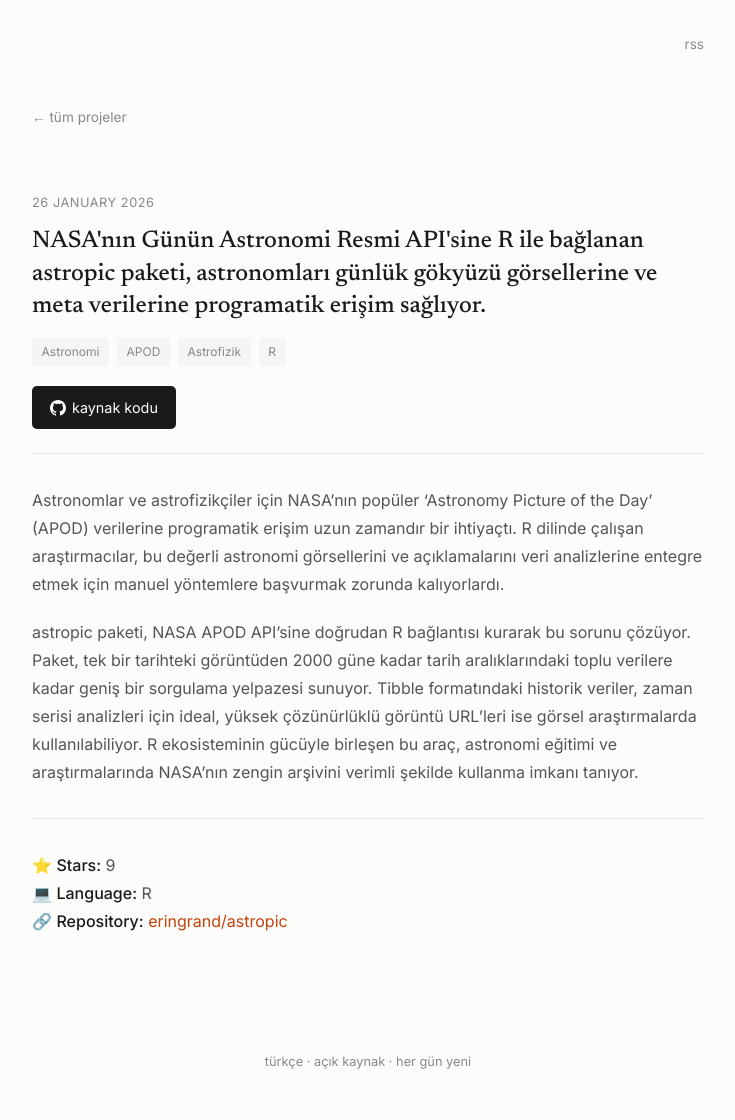
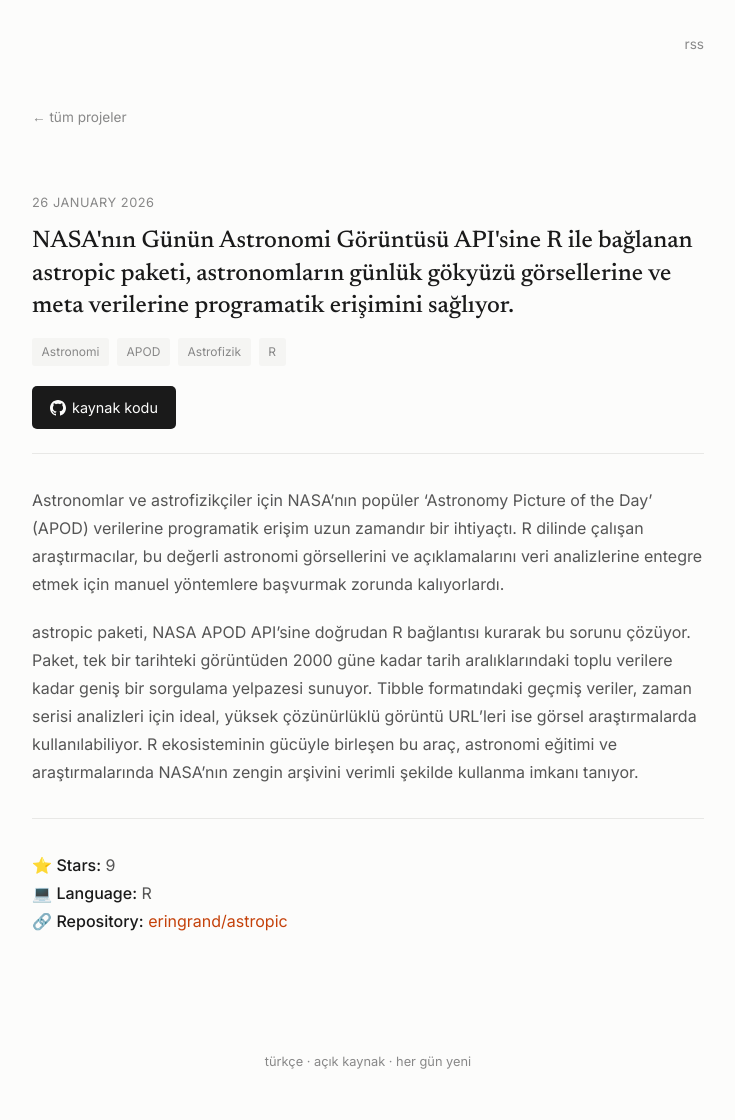
Before and after one commit to ArifSolmaz/repo, a Jekyll site: the page built from docs/_posts/2026-01-26-astropic.md, in a window 1280 px wide. Shown: the whole page, without its empty margins (272-1007 px from the left). Built offline with Jekyll 4.4.1, drawn with Linux system fonts in a browser that asks for light colours.

Commit message:
Update 2026-01-26-astropic.md via admin panel

```diff
--- a/docs/_posts/2026-01-26-astropic.md
+++ b/docs/_posts/2026-01-26-astropic.md
@@ -1,7 +1,6 @@
 ---
 layout: post
-title: "NASA'nın Günün Astronomi Resmi API'sine R ile bağlanan astropic paketi, astronomları günlük gökyüzü görsellerine ve meta verilerine programatik erişim sağlıyor."
-
+title: "NASA'nın Günün Astronomi Görüntüsü API'sine R ile bağlanan astropic paketi, astronomların günlük gökyüzü görsellerine ve meta verilerine programatik erişimini sağlıyor."
 repo_url: "https://github.com/eringrand/astropic"
 tags: ["Astronomi", "APOD", "Astrofizik", "R"]
 date: 2026-01-26 08:30:58 +0300
@@ -9,7 +8,7 @@
 
 Astronomlar ve astrofizikçiler için NASA'nın popüler 'Astronomy Picture of the Day' (APOD) verilerine programatik erişim uzun zamandır bir ihtiyaçtı. R dilinde çalışan araştırmacılar, bu değerli astronomi görsellerini ve açıklamalarını veri analizlerine entegre etmek için manuel yöntemlere başvurmak zorunda kalıyorlardı.
 
-astropic paketi, NASA APOD API'sine doğrudan R bağlantısı kurarak bu sorunu çözüyor. Paket, tek bir tarihteki görüntüden 2000 güne kadar tarih aralıklarındaki toplu verilere kadar geniş bir sorgulama yelpazesi sunuyor. Tibble formatındaki historik veriler, zaman serisi analizleri için ideal, yüksek çözünürlüklü görüntü URL'leri ise görsel araştırmalarda kullanılabiliyor. R ekosisteminin gücüyle birleşen bu araç, astronomi eğitimi ve araştırmalarında NASA'nın zengin arşivini verimli şekilde kullanma imkanı tanıyor.
+astropic paketi, NASA APOD API'sine doğrudan R bağlantısı kurarak bu sorunu çözüyor. Paket, tek bir tarihteki görüntüden 2000 güne kadar tarih aralıklarındaki toplu verilere kadar geniş bir sorgulama yelpazesi sunuyor. Tibble formatındaki geçmiş veriler, zaman serisi analizleri için ideal, yüksek çözünürlüklü görüntü URL'leri ise görsel araştırmalarda kullanılabiliyor. R ekosisteminin gücüyle birleşen bu araç, astronomi eğitimi ve araştırmalarında NASA'nın zengin arşivini verimli şekilde kullanma imkanı tanıyor.
 
 ---
 
```
